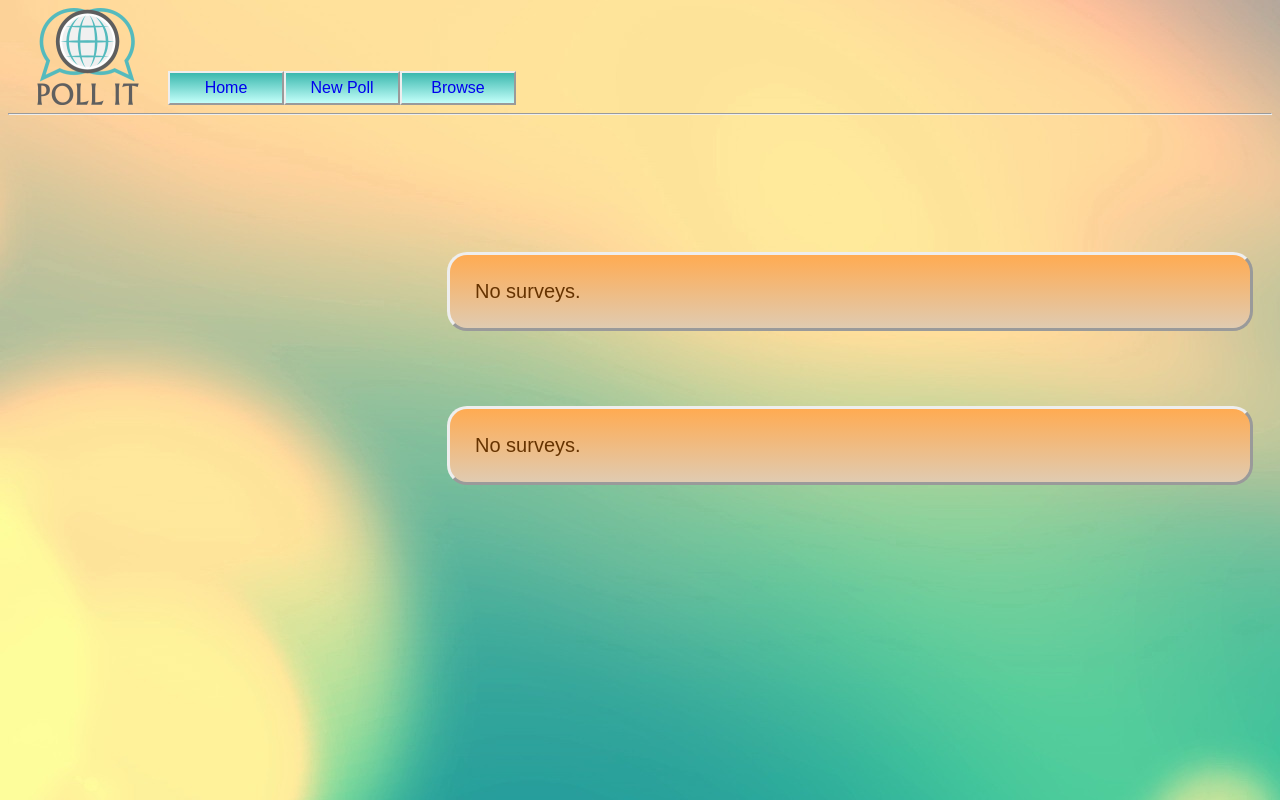
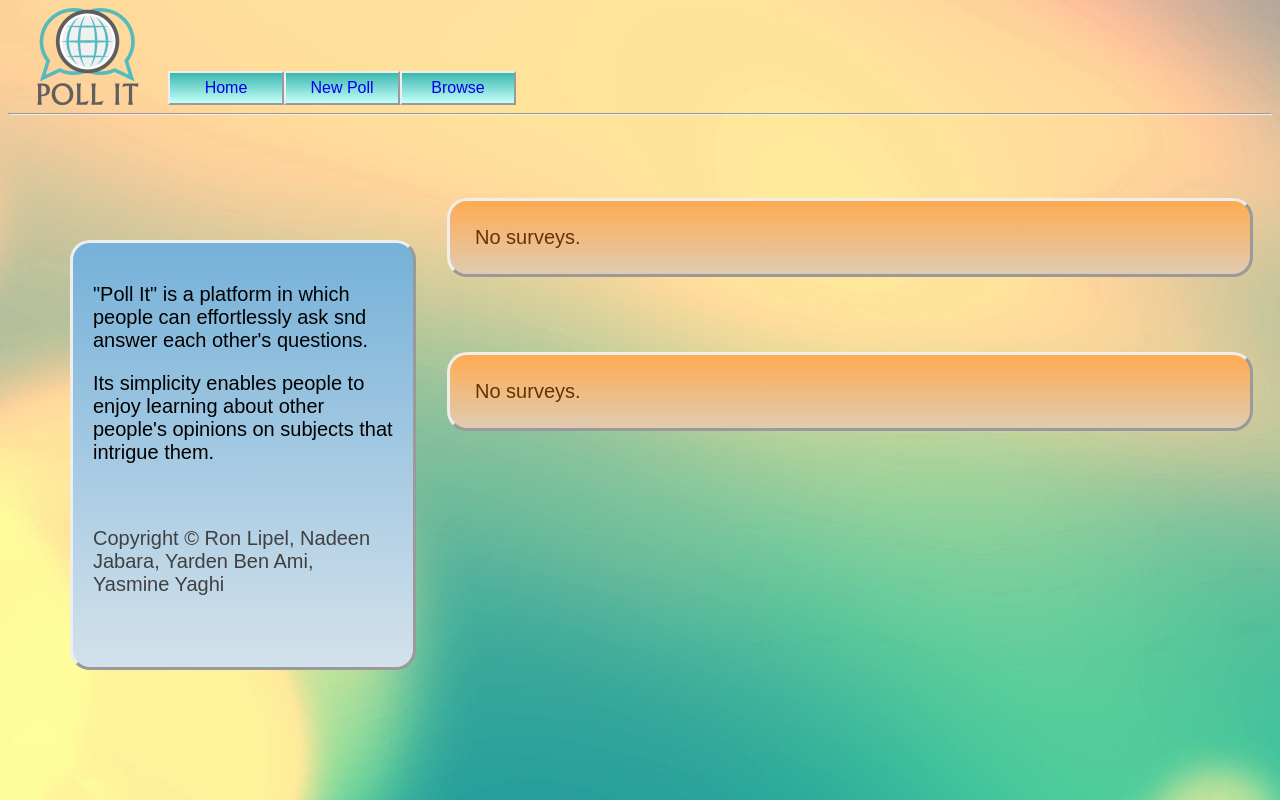
Before and after one commit to meet-projects/survme-y2-2013, a Django app: page /home/ in a window 1280 px wide. Run offline with Django 3.2, Linux system fonts and the light colour scheme; data that the repository does not hold is empty.

Commit message:
FINISHEDcd survme-y2-2013cd survme-y2-2013

```diff
--- a/home/static/css/home.css
+++ b/home/static/css/home.css
@@ -5,6 +5,33 @@
 }
 a.navbar:link, a.navbar:visited {
 	color: #FF6600 ;
+}
+
+#desc{
+	color:#000000;
+   background: #d3e1eb;
+   background: -webkit-gradient(linear, left top, left bottom, from(#75b1d9), to(#d3e1eb));
+   background: -webkit-linear-gradient(top, #75b1d9, #d3e1eb);
+   background: -moz-linear-gradient(top, #75b1d9, #d3e1eb);
+   background: -ms-linear-gradient(top, #75b1d9, #d3e1eb);
+   background: -o-linear-gradient(top, #75b1d9, #d3e1eb);
+	margin:20px;
+	padding:20px;
+
+	font-size:20px;
+
+	border-radius:1em 1em 1em 1em;
+	border-style:outset;
+	position: absolute;
+	bottom: 110px;
+	top:220px;
+	left: 50px;
+	width:300px;
+	border-style:outset;
+}
+
+#desc:hover{
+	border-style:inset;
 }
 
 #mostRecent {
--- a/home/templates/home.html
+++ b/home/templates/home.html
@@ -9,9 +9,11 @@
 {% endblock %}
 {% block content %}
 </div>
-<br>
-<br>
-<br>
+	<div id="desc">
+		<p>"Poll It" is a platform in which people can effortlessly ask snd answer each other's questions.</p>
+		<p>Its simplicity enables people to enjoy learning about other people's opinions on subjects that intrigue them.</p>
+		<br><p style="color:#404040;">Copyright &copy; Ron Lipel, Nadeen Jabara, Yarden Ben Ami, Yasmine Yaghi</p>
+	</div>
 
 	<div id="feed">
 	<div id="mostPopular"> {% if popularFeed %}
```
